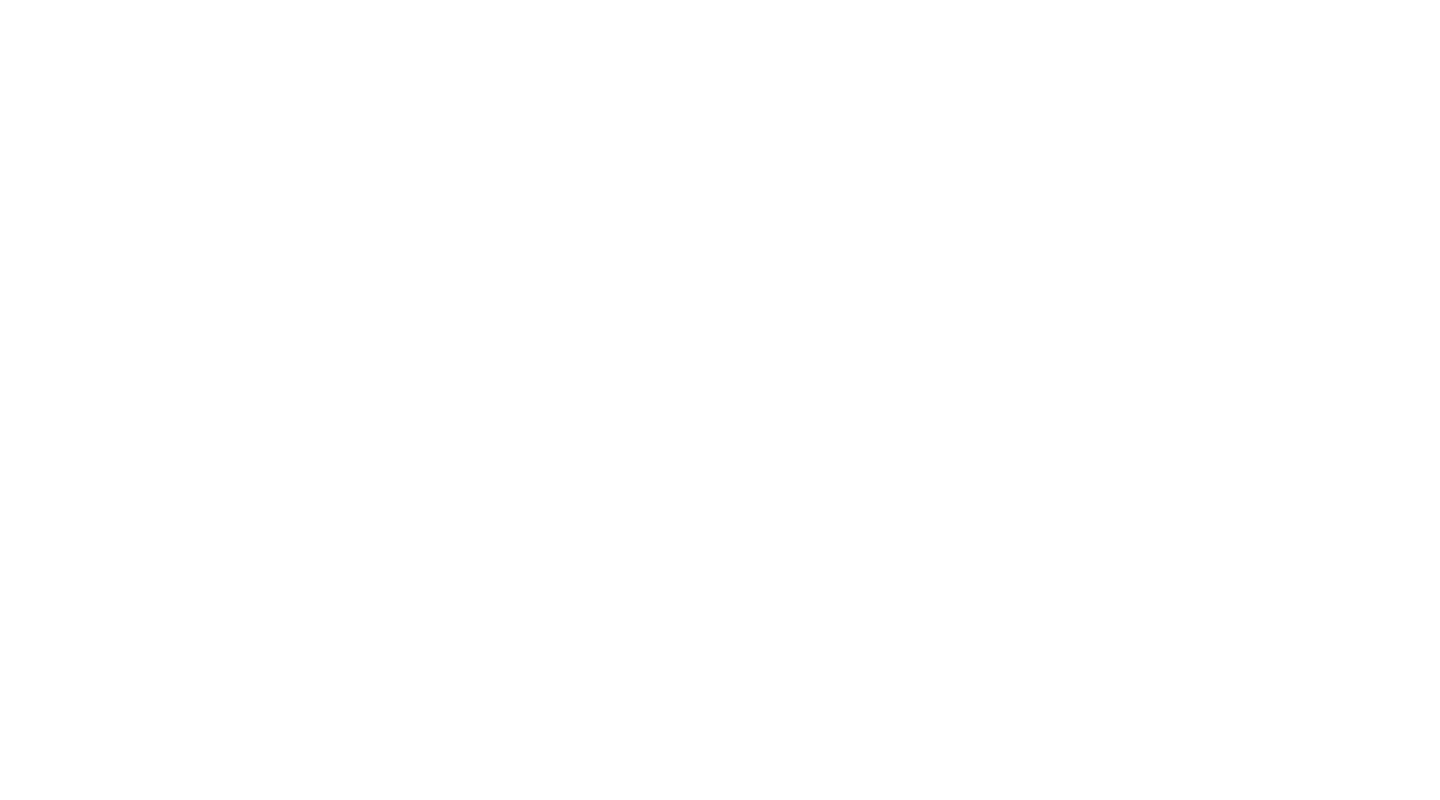
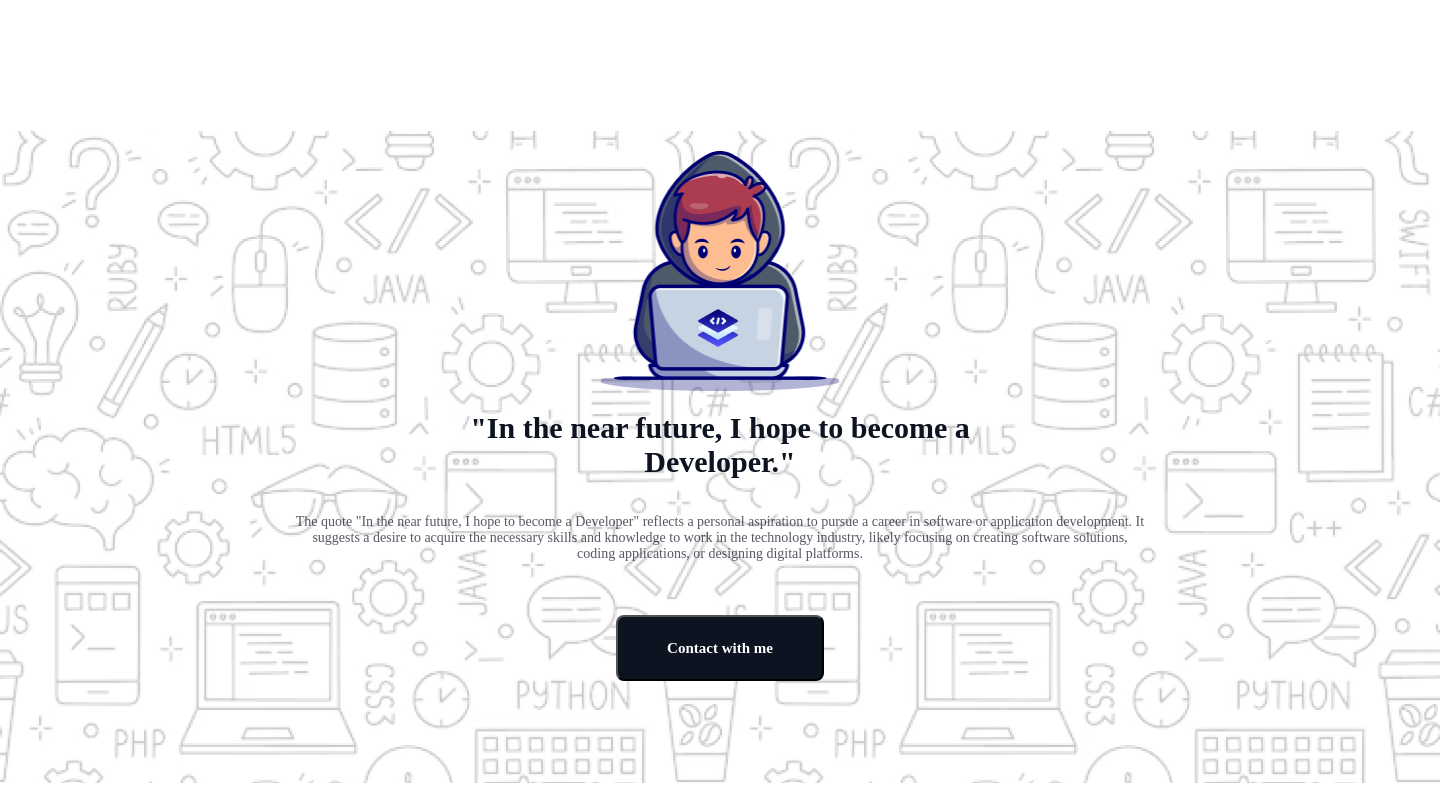
Before and after one commit to estiakahamed01/assignment-01-batch-10, a plain HTML site: page index.html in a window 1280 px wide. Shown: the whole page, 1440 px wide, since content can reach past the window. Drawn offline with Linux system fonts and the light colour scheme; a web font is replaced by a local one.

Commit message:
Banner Design

```diff
--- a/index.html
+++ b/index.html
@@ -7,6 +7,23 @@
     <link rel="stylesheet" href="style.css">
 </head>
 <body>
+    <header>
+        <div class="banner">
+            <div class="banner-content">
+                <img src="assets/Group.png" alt="">
+                <h1>"In the near future, I hope to become a <br>Developer."</h1>
+                <p>The quote "In the near future, I hope to become a Developer" reflects a personal aspiration to pursue a career in software or application development. It suggests a desire to acquire the necessary skills and knowledge to work in the technology industry, likely focusing on creating software solutions, coding applications, or designing digital platforms.</p>
+                <div class="btn">
+                    <button>Contact with me</button>
+                </div>
+            </div>
+        </div>
+    </header>
+    <main>
 
+    </main>
+    <footer>
+
+    </footer>
 </body>
 </html>
--- a/style.css
+++ b/style.css
@@ -0,0 +1,84 @@
+@import url('https://fonts.googleapis.com/css2?family=Azeret+Mono:ital,wght@0,100..900;1,100..900&display=swap');
+/* Banner Design */
+
+.banner{
+    background-image: url(assets/Hero-bg.png);
+    background-size: auto;
+    background-repeat: no-repeat;
+    position: absolute;
+    margin: 0 auto;
+    width: 1440px;
+    height: 652px;
+    right: 0;
+    left: 0;
+    top: 131px;
+    bottom: 4462px;
+
+    background-image: url(assets/Hero-bg.png);
+position: absolute;
+width: 1440px;
+height: 652px;
+left: 0;
+right: 0;
+top: 131px;
+bottom: 4462px;
+
+}
+
+.banner-content{
+    display: flex;
+    flex-direction: column;
+    justify-content: center;
+    align-items: center;
+
+}
+
+.banner-content img{
+    width: 240.28px;
+height: 240px;
+width: 240.28px;
+height: 240px;
+left: 257.67%;
+right: -257.67%;
+top: 0%;
+bottom: 0%;
+margin-top: 20px;
+}
+
+.banner-content h1{
+text-align: center;
+color: rgb(13, 19, 33);
+font-family: Azeret Mono;
+font-size: 30px;
+font-weight: 800;
+margin-top: 20px;
+}
+
+.banner-content p{
+    /* position: static; */
+    width: 852px;
+    height: 52px;
+    opacity: 0.7;
+    margin-top: 15px;
+    color: rgb(13, 19, 33);
+font-family: Azeret Mono;
+font-size: 14px;
+font-weight: 400;
+text-align: center;
+}
+
+.banner-content button{
+    width: 208px;
+    height: 66px;
+    font-family: Azeret Mono;
+    background: rgb(13, 19, 33);
+    color: rgb(255, 255, 255);
+    font-size: 15px;
+    font-weight: 600;
+    line-height: 23px;
+    letter-spacing: 0%;
+    text-align: center;
+    border-radius: 8px;
+    margin-top: 35px;
+
+}
```
Also changed, not shown: assets/Group 3.png (added), assets/Group 4.png (added), assets/Group.png (added), assets/Hero-bg.png (added), assets/Layer_1.png (added), assets/css.png (added), assets/facebook.png (added), assets/github.png (added), assets/handshake.jpg (added), assets/html.png (added), assets/js.png (added), assets/linkedin-icon 1.png (added), assets/mongodb.png (added), assets/nodejs.png (added), 1 more files.
